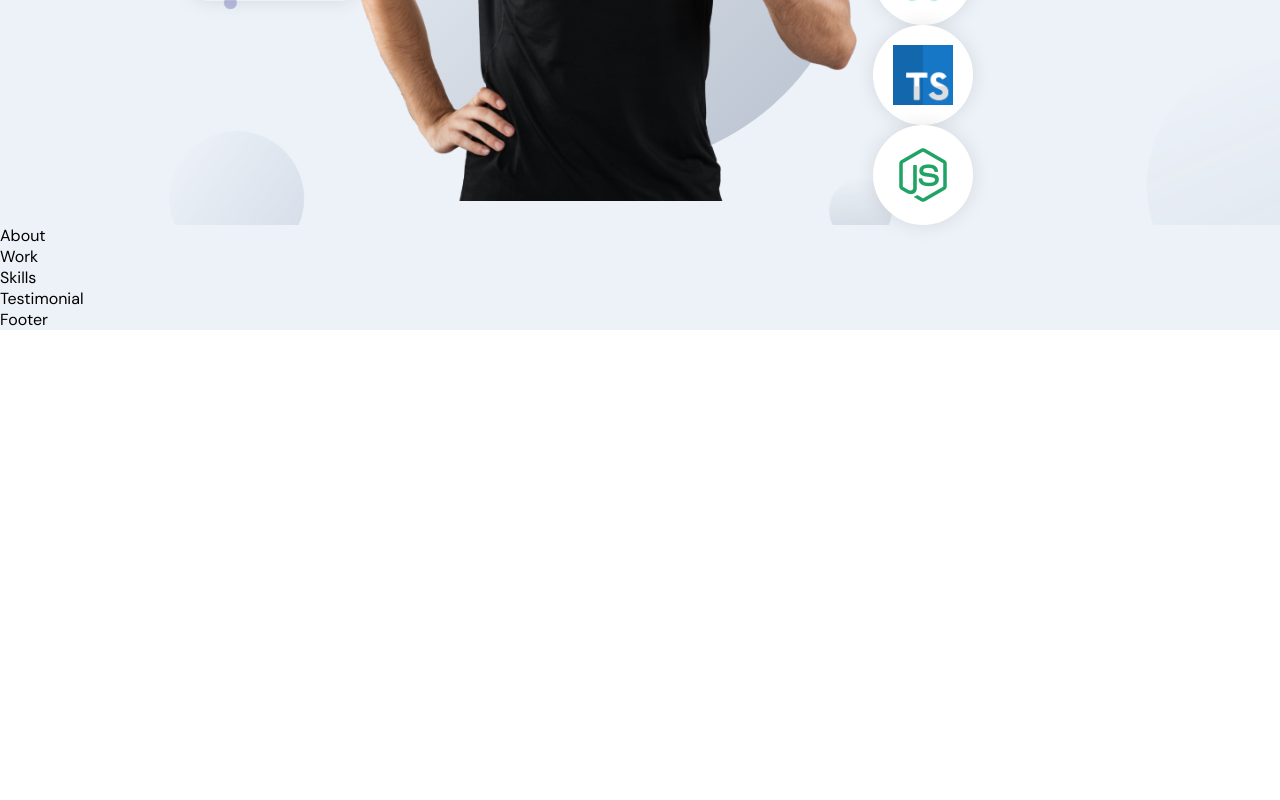
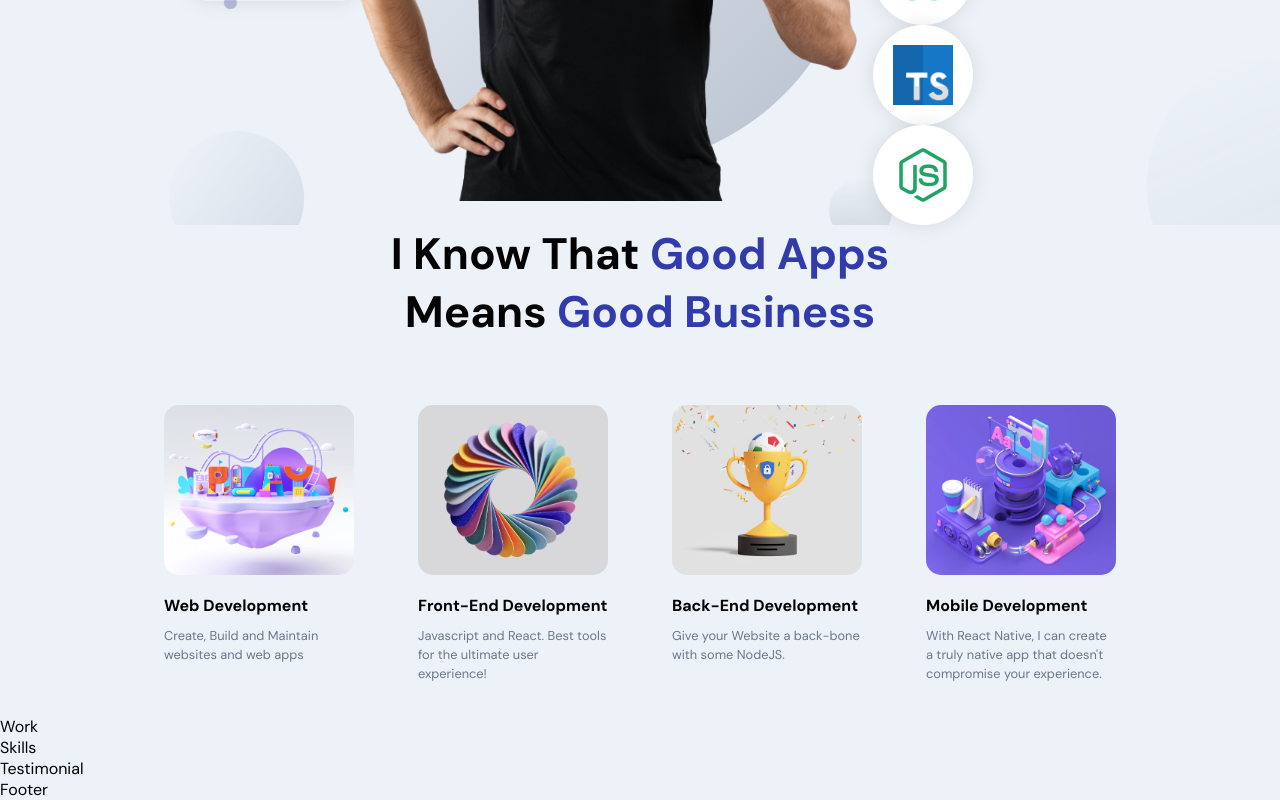
Before and after one commit to gustavosepulveda/frontend_react, a React (Create React App) app: page / in a window 1280 px wide. Shown: the part 547-1347 px from the top of the page. Before the commit the page ends 877 px from the top, so only its background shows below. Built offline with nearby package versions, Linux system fonts and the light colour scheme.

Commit message:
about added

```diff
--- a/src/container/About/About.jsx
+++ b/src/container/About/About.jsx
@@ -1,8 +1,60 @@
-import React from "react"
+import React, { useState, useEffect } from "react"
+import { motion } from "framer-motion"
 
+import { images } from "../../constants"
 import "./About.scss"
+
+const abouts = [
+	{
+		title: "Web Development",
+		description: "Create, Build and Maintain websites and web apps",
+		imgUrl: images.about01,
+	},
+	{
+		title: "Front-End Development",
+		description: "Javascript and React. Best tools for the ultimate user experience!",
+		imgUrl: images.about02,
+	},
+	{
+		title: "Back-End Development",
+		description: "Give your Website a back-bone with some NodeJS.",
+		imgUrl: images.about03,
+	},
+	{
+		title: "Mobile Development",
+		description: "With React Native, I can create a truly native app that doesn't compromise your experience.",
+		imgUrl: images.about04,
+	},
+]
+
 const About = () => {
-	return <div>About</div>
+	return (
+		<>
+			<h2 className="head-text">
+				I Know that <span>Good Apps</span>
+				<br /> means <span>Good Business</span>
+			</h2>
+			<div className="app__profiles">
+				{abouts.map((about, index) => (
+					<motion.div
+						whileInView={{ opacity: 1 }}
+						whileHover={{ scale: 1.1 }}
+						transition={{ duration: 0.5, type: "tween" }}
+						className="app__profile-item"
+						key={about.title + index}
+					>
+						<img src={about.imgUrl} alt={about.title} />
+						<h2 className="bold-text" style={{ marginTop: 20 }}>
+							{about.title}
+						</h2>
+						<p className="p-text" style={{ marginTop: 10 }}>
+							{about.description}
+						</p>
+					</motion.div>
+				))}
+			</div>
+		</>
+	)
 }
 
 export default About
--- a/src/container/About/About.scss
+++ b/src/container/About/About.scss
@@ -0,0 +1,38 @@
+.app__about {
+	flex: 1;
+	width: 100%;
+	flex-direction: column;
+}
+
+.app__profiles {
+	display: flex;
+	justify-content: center;
+	align-items: flex-start;
+	flex-wrap: wrap;
+	margin-top: 2rem;
+}
+
+.app__profile-item {
+	width: 190px;
+	display: flex;
+	justify-content: flex-start;
+	align-items: flex-start;
+	flex-direction: column;
+	margin: 2rem;
+
+	img {
+		width: 100%;
+		height: 170px;
+		border-radius: 15px;
+		object-fit: cover;
+	}
+
+	@media screen and (min-width: 2000px) {
+		width: 370px;
+		margin: 2rem 4rem;
+
+		img {
+			height: 320px;
+		}
+	}
+}
```
